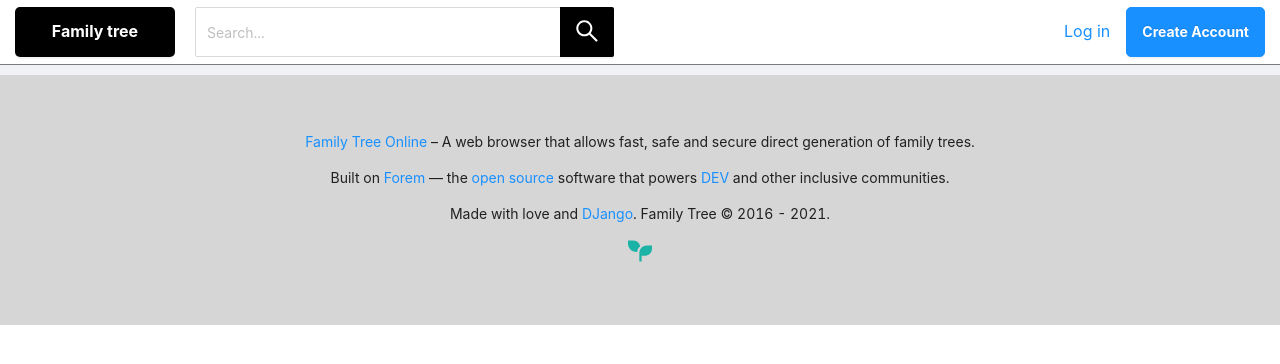
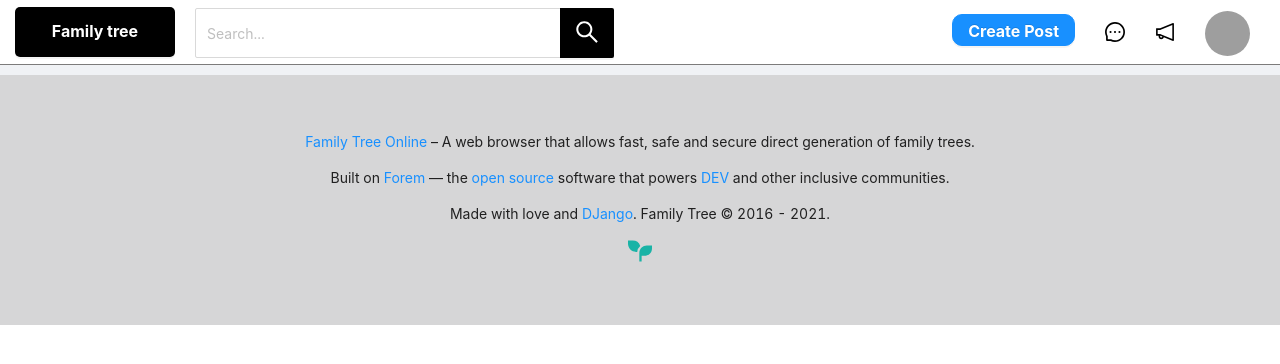
Before and after one commit to lequangnamsoraly2009/SeminarCNTT, a React (Create React App) app: page / in a window 1280 px wide. Shown: the top 364 px of the page. Built offline with nearby package versions, Linux system fonts and the light colour scheme; grey boxes are pictures that could not be loaded.

Commit message:
add header/footer

```diff
--- a/src/components/header/index.js
+++ b/src/components/header/index.js
@@ -15,6 +15,9 @@
 
 function HeaderNav() {
   const [visibleMenu, setVisibleMenu] = useState(false);
+
+  // Fake Login
+  const isLoggedIn = true;
 
   // const { isLoggedIn } = useSelector((state) => state.user)
 
@@ -47,8 +50,7 @@
               width="300"
               onClose={handleOnClickCloseMenu}
               visible={visibleMenu}
-            >
-            </Drawer>
+            ></Drawer>
             <div className="header-logo">
               <a href="/">
                 <Button type="primary" className="header-logo-button">
@@ -69,6 +71,66 @@
                 <SearchOutlined />
               </a>
             </div>
+            {isLoggedIn ? (
+              <div className="header-user-login">
+                <div className="header-create-post">
+                  <a href="/create-post">
+                    <Button
+                      type="primary"
+                      className="button header-create-post-button"
+                    >
+                      Create Post
+                    </Button>
+                  </a>
+                </div>
+                <div className="header-message">
+                  <a href="/message">
+                    <MessageOutlined />
+                  </a>
+                </div>
+                <div className="header-notification">
+                  <a href="/notification">
+                    <NotificationOutlined />
+                  </a>
+                </div>
+                <div className="header-user">
+                  <Avatar
+                    size={45}
+                    className="header-user-avatar"
+                    src="https://phunugioi.com/wp-content/uploads/2020/04/anh-gai-xinh-hot-girl-nhat-ban.jpg"
+                  />
+                  <div className="header-user--dropdown">
+                    <a href="/user">
+                      <div className="user--dropdown-name">
+                        <span>User Name</span>
+                        <small>@usernamehere</small>
+                      </div>
+                    </a>
+                    <div className="user--dropdown-menu">
+                      <Menu>
+                        <Menu.Item key="1">
+                          <a href="/dashboard">Dashboard</a>
+                        </Menu.Item>
+                        <Menu.Item key="2">
+                          <a href="/">Create Post</a>
+                        </Menu.Item>
+                        <Menu.Item key="3">
+                          <a href="/">Reading List</a>
+                        </Menu.Item>
+                        <Menu.Item key="4">
+                          <a href="/">Settings</a>
+                        </Menu.Item>
+                      </Menu>
+                    </div>
+                    <div className="user--dropdown-signout">
+                      <a href="/" onClick={onClickSignOut}>
+                        Sign Out
+                      </a>
+                    </div>
+                  </div>
+                </div>
+              </div>
+            ) : (
               <>
                 <div className="header-login">
                   <a href="/login">
@@ -85,6 +147,7 @@
                   </a>
                 </div>
               </>
+            )}
           </div>
         </div>
       </div>
```
Lines whose indentation alone changed are shown as unchanged.
